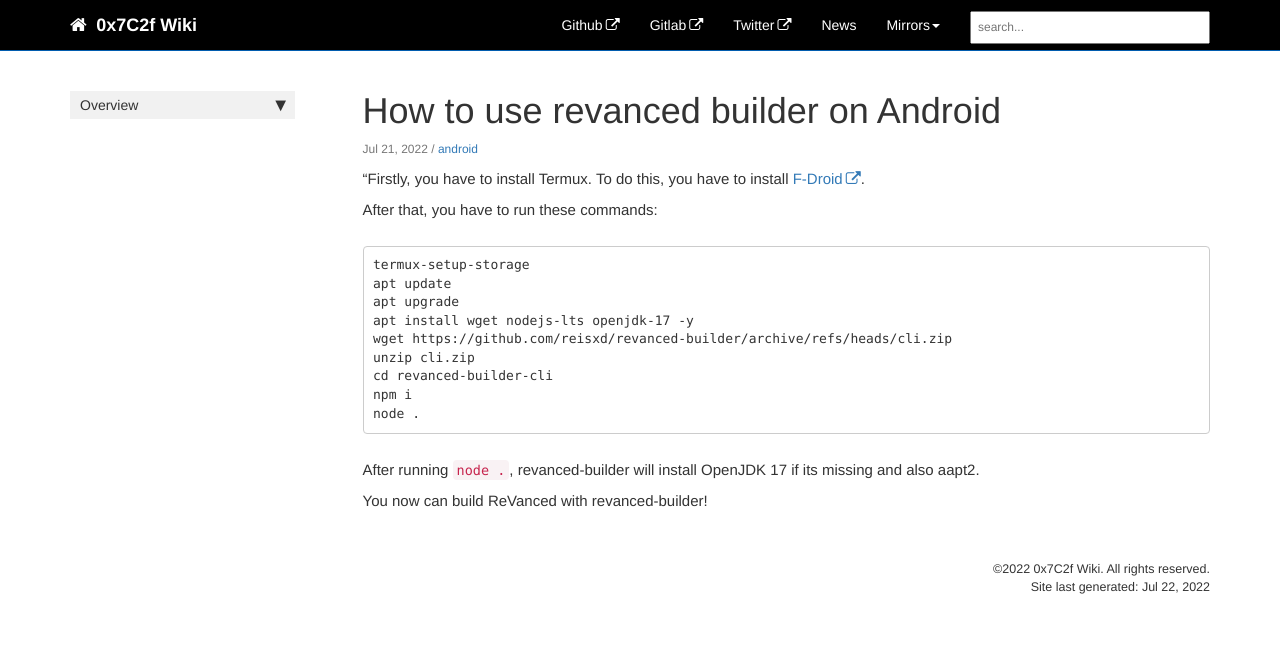
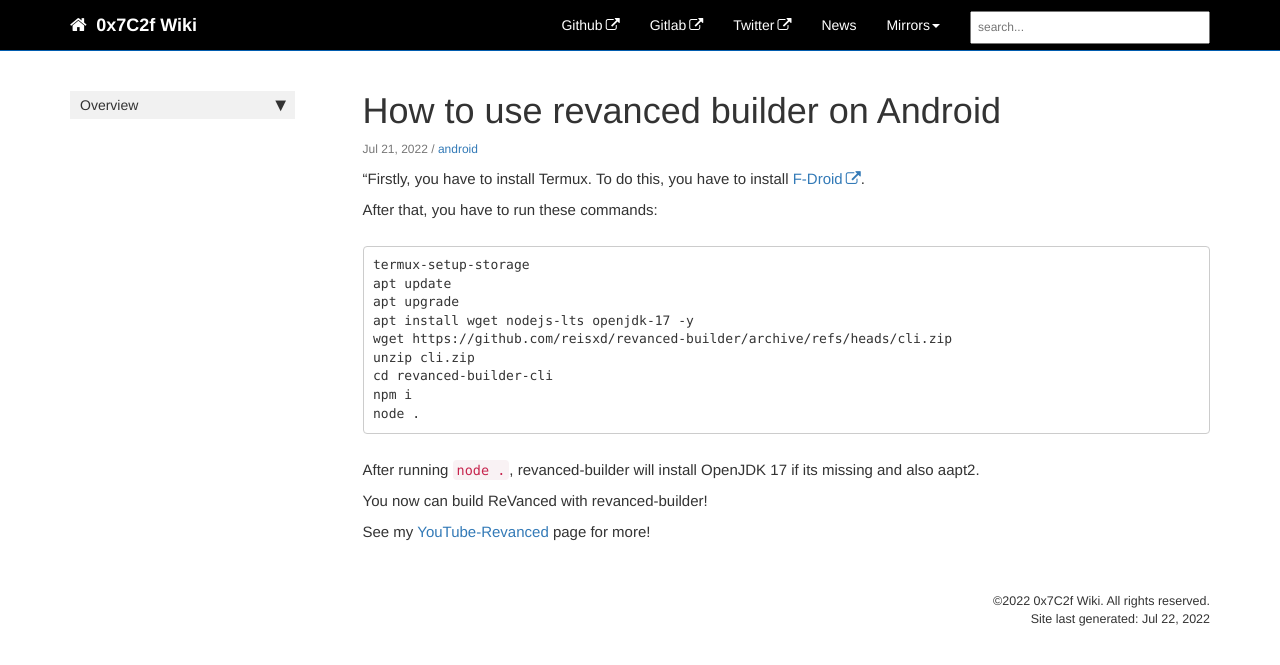
Before and after one commit to 0x7C2f/0x7C2f.github.io, a Jekyll site: the page built from _posts/2022-07-21-revanced-on-android.md, in a window 1280 px wide. Shown: the top 665 px of the page. Built offline with Jekyll 4.4.1, drawn with Linux system fonts in a browser that asks for light colours; comment, search, counter and statistics services are not loaded.

Commit message:
modified files

```diff
--- a/_posts/2022-07-21-revanced-on-android.md
+++ b/_posts/2022-07-21-revanced-on-android.md
@@ -24,3 +24,5 @@
 After running `node .`, revanced-builder will install OpenJDK 17 if its missing and also aapt2.
 
 You now can build ReVanced with revanced-builder!
+
+See my [YouTube-Revanced](YouTube-Revanced.html) page for more!
```
